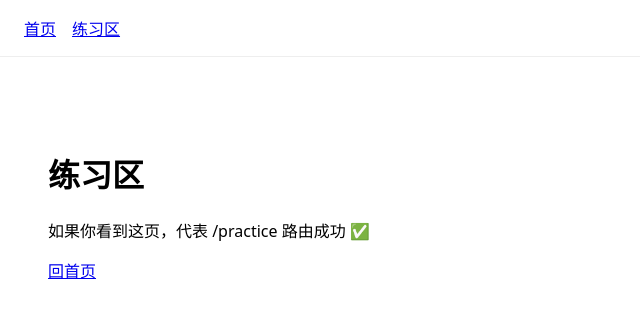
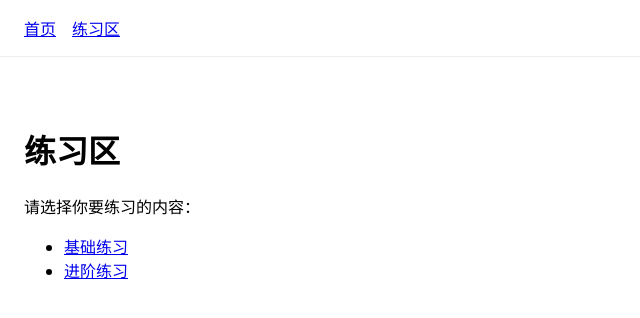
Before and after one commit to boos88978857-svg/ai-intelligent-learning-machine, a Next.js app: page /practice in a window 1280 px wide. Shown: the top 318 px of the page, without its empty margins (0-640 px from the left). Built offline with nearby package versions, Linux system fonts and the light colour scheme.

Commit message:
更新 page.tsx

```diff
--- a/app/practice/page.tsx
+++ b/app/practice/page.tsx
@@ -2,10 +2,22 @@ import Link from "next/link";
 
 export default function PracticePage() {
   return (
-    <main style={{ padding: 24 }}>
+    <main>
       <h1>练习区</h1>
-      <p>如果你看到这页，代表 /practice 路由成功 ✅</p>
-      <Link href="/">回首页</Link>
+      <p>请选择你要练习的内容：</p>
+
+      <ul>
+        <li>
+          <Link href="/practice/basic">
+            基础练习
+          </Link>
+        </li>
+        <li>
+          <Link href="/practice/advanced">
+            进阶练习
+          </Link>
+        </li>
+      </ul>
     </main>
   );
 }
```
